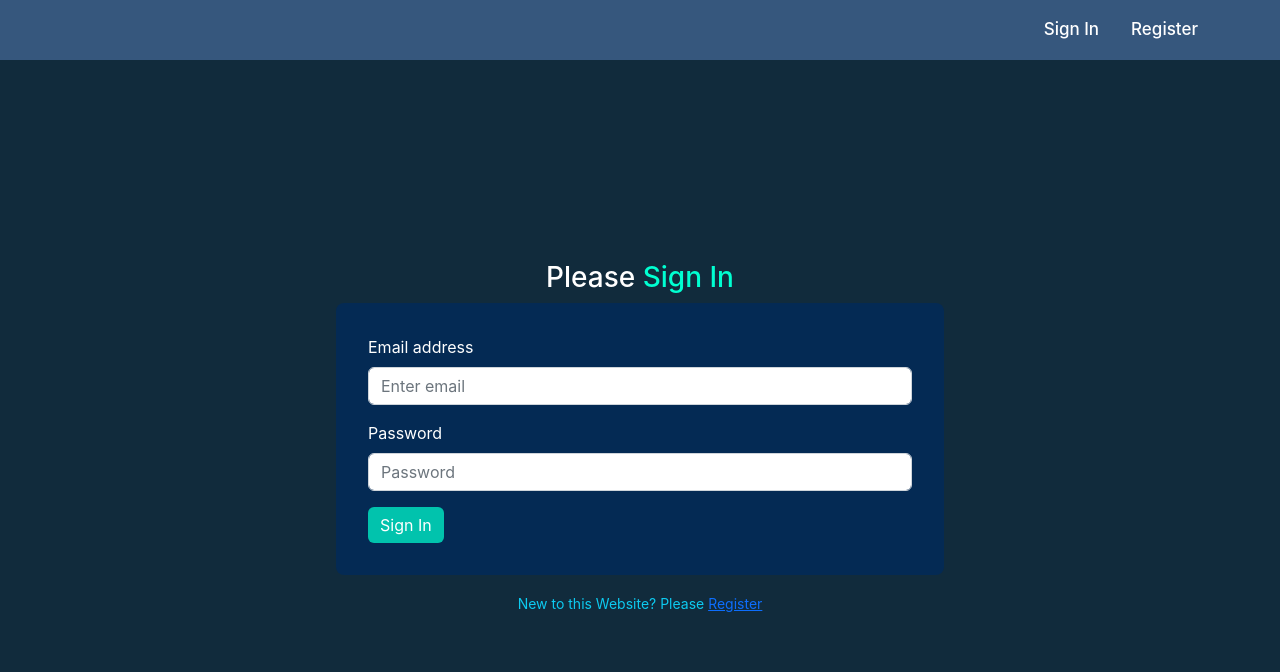
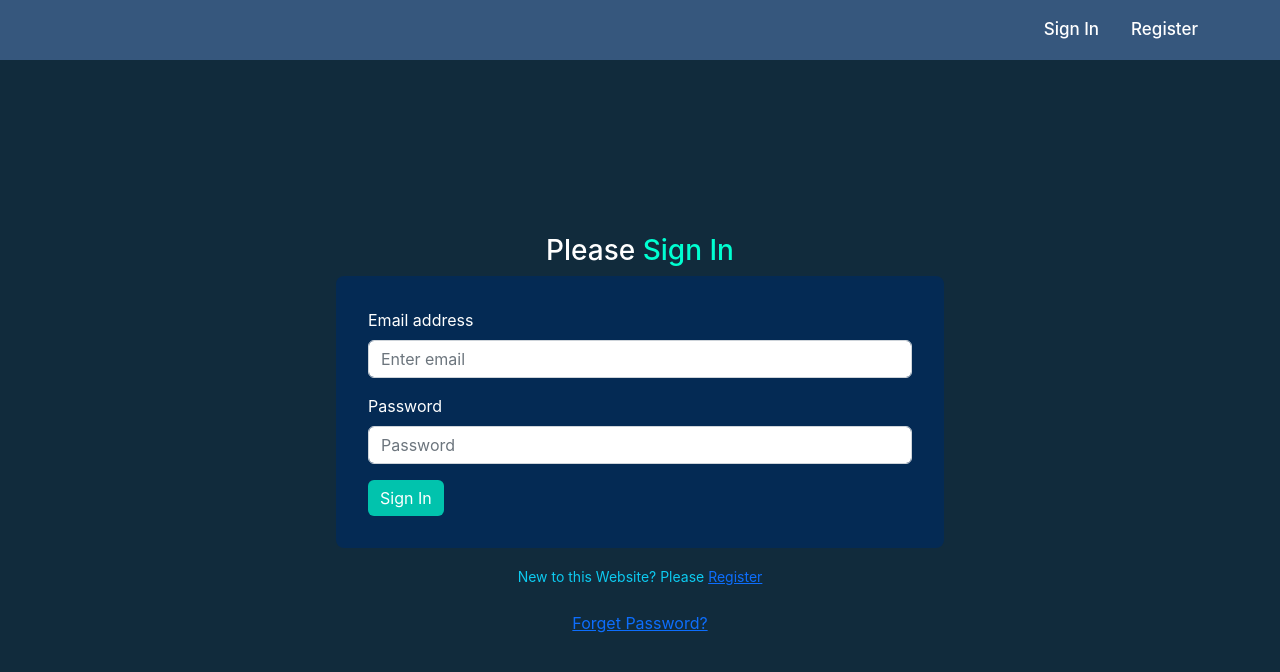
Before and after one commit to mahmud035/57-email-password-auth-batch-06, a React (Create React App) app: page /sign-in in a window 1280 px wide. Shown: the top 672 px of the page. Built offline with nearby package versions, Linux system fonts and the light colour scheme.

Commit message:
Reset Password

```diff
--- a/src/Components/RegisterReactBootstrap/RegisterReactBootstrap.js
+++ b/src/Components/RegisterReactBootstrap/RegisterReactBootstrap.js
@@ -111,6 +111,7 @@ const RegisterReactBootstrap = () => {
           Already have an account? <Link to="/sign-in"> Sign in</Link>
         </small>
       </p>
+
       <ToastContainer />
     </div>
   );
--- a/src/Components/SignIn/SignIn.js
+++ b/src/Components/SignIn/SignIn.js
@@ -1,7 +1,11 @@
 import React, { useState } from 'react';
 import { Button, Form } from 'react-bootstrap';
 import { Link } from 'react-router-dom';
-import { getAuth, signInWithEmailAndPassword } from 'firebase/auth';
+import {
+  getAuth,
+  sendPasswordResetEmail,
+  signInWithEmailAndPassword,
+} from 'firebase/auth';
 import './SignIn.css';
 import app from '../../Firebase/firebase.init';
 import { ToastContainer, toast } from 'react-toastify';
@@ -11,6 +15,7 @@ const auth = getAuth(app);
 
 const SignIn = () => {
   const [successStatus, setSuccessStatus] = useState(false);
+  const [userEmail, setUserEmail] = useState('');
 
   const handleSignIn = (e) => {
     e.preventDefault();
@@ -37,6 +42,26 @@ const SignIn = () => {
     form.reset();
   };
 
+  const handleEmailBlur = (e) => {
+    const email = e.target.value;
+    setUserEmail(email);
+    // console.log(email);
+  };
+
+  const handleForgetPassword = () => {
+    if (!userEmail) {
+      alert('Please enter your email address');
+      return;
+    }
+    sendPasswordResetEmail(auth, userEmail)
+      .then(() => {
+        alert('Check your email to Reset your password');
+      })
+      .catch((error) => {
+        console.log('error', error);
+      });
+  };
+
   return (
     <div className="sign-in-container">
       <h3>
@@ -47,6 +72,7 @@ const SignIn = () => {
         <Form.Group className="mb-3" controlId="formBasicEmail">
           <Form.Label className="label">Email address</Form.Label>
           <Form.Control
+            onBlur={handleEmailBlur}
             type="email"
             name="email"
             placeholder="Enter email"
@@ -74,6 +100,11 @@ const SignIn = () => {
           New to this Website? Please <Link to="/register">Register</Link>
         </small>
       </p>
+      <p className="text-info ">
+        <button onClick={handleForgetPassword} className="btn btn-link">
+          Forget Password?
+        </button>
+      </p>
       <ToastContainer />
     </div>
   );
```
